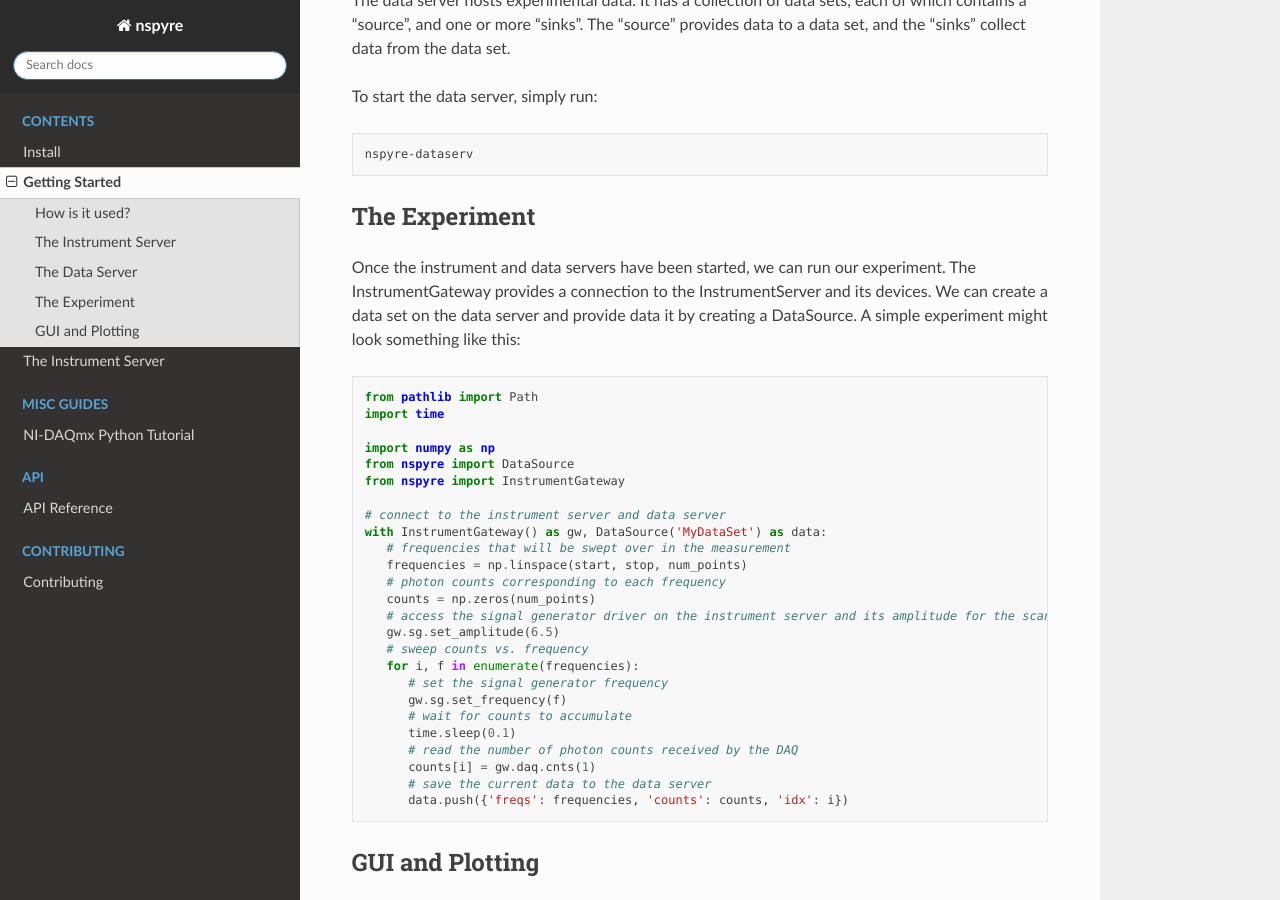
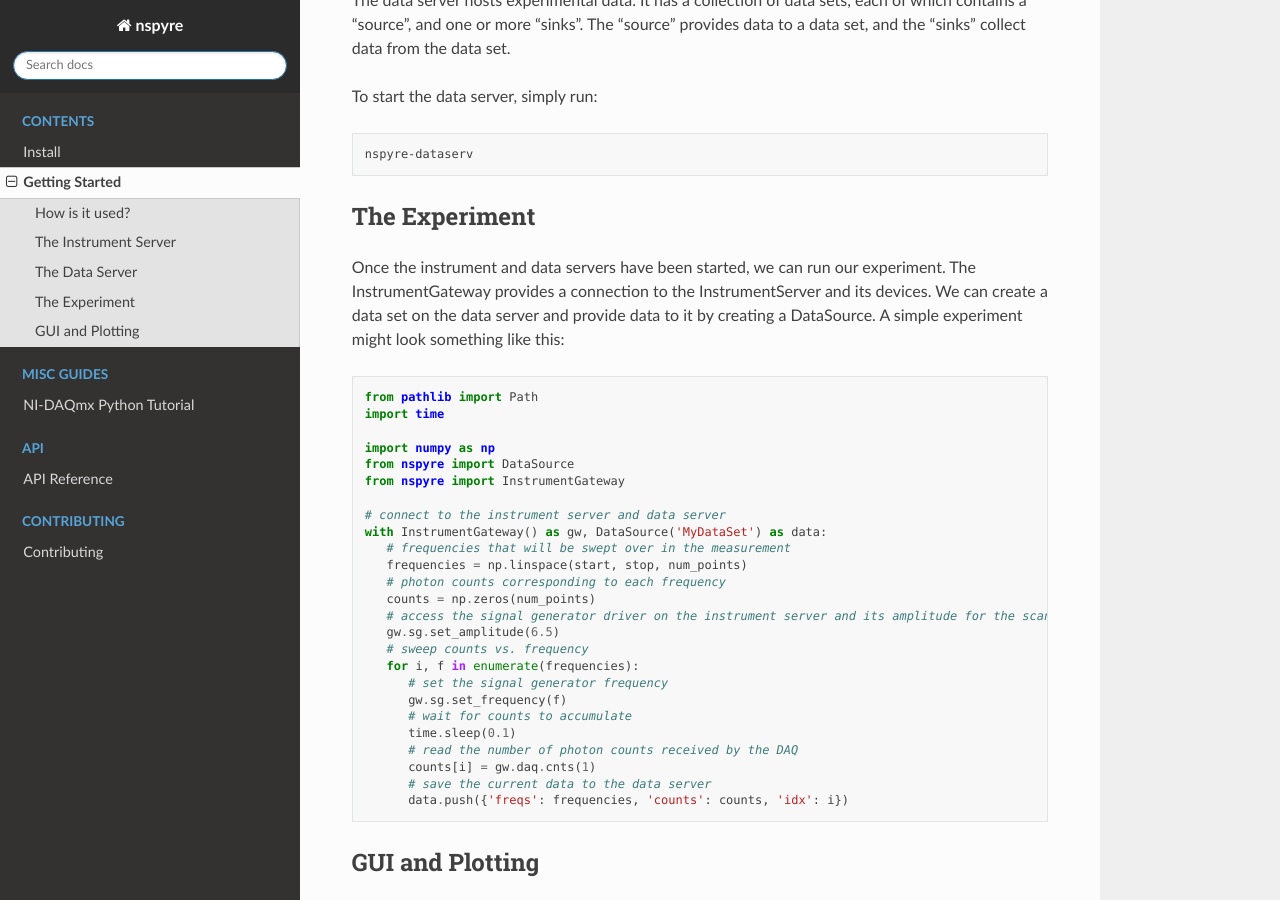
Before and after one commit to nspyre-org/nspyre, a Sphinx documentation site: the page built from docs/source/getting_started.rst, in a window 1280 px wide and 900 px high, scrolled down 1095 px. Built offline with Sphinx 7.4.7 and the Read the Docs theme 2.0.0, drawn with Linux system fonts in a browser that asks for light colours.

Commit message:
remove old instrument server doc

```diff
--- a/docs/source/getting_started.rst
+++ b/docs/source/getting_started.rst
@@ -70,7 +70,8 @@ The Experiment
 Once the instrument and data servers have been started, we can run our
 experiment. The InstrumentGateway provides a connection to the InstrumentServer
 and its devices. We can create a data set on the data server and provide data
-it by creating a DataSource. A simple experiment might look something like this:
+to it by creating a DataSource. A simple experiment might look something like
+this:
 
 .. code-block:: python
 
--- a/docs/source/index.rst
+++ b/docs/source/index.rst
@@ -18,7 +18,6 @@ Networked Scientific Python Research Environment
 
    install
    getting_started
-   instrument_server
 
 .. toctree::
    :maxdepth: 1
--- a/docs/source/install.rst
+++ b/docs/source/install.rst
@@ -69,4 +69,4 @@ Finally, install nspyre:
 
 .. code-block:: bash
 
-   (my-env) $ conda install nspyre
+   (my-env) $ conda install -c conda-forge nspyre
```
Also changed, not shown: docs/source/instrument_server.rst (deleted, +0 -32 lines).
